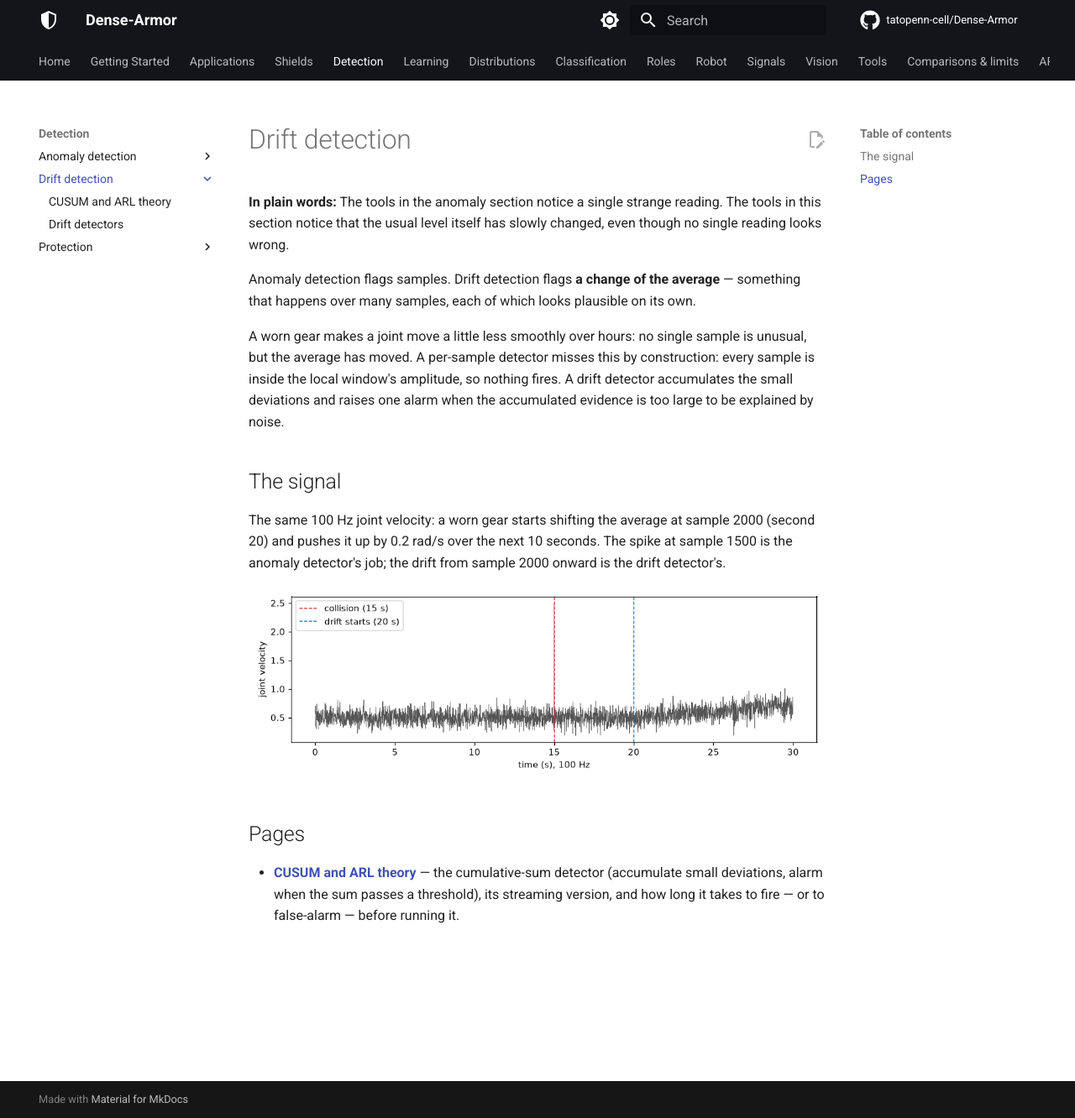
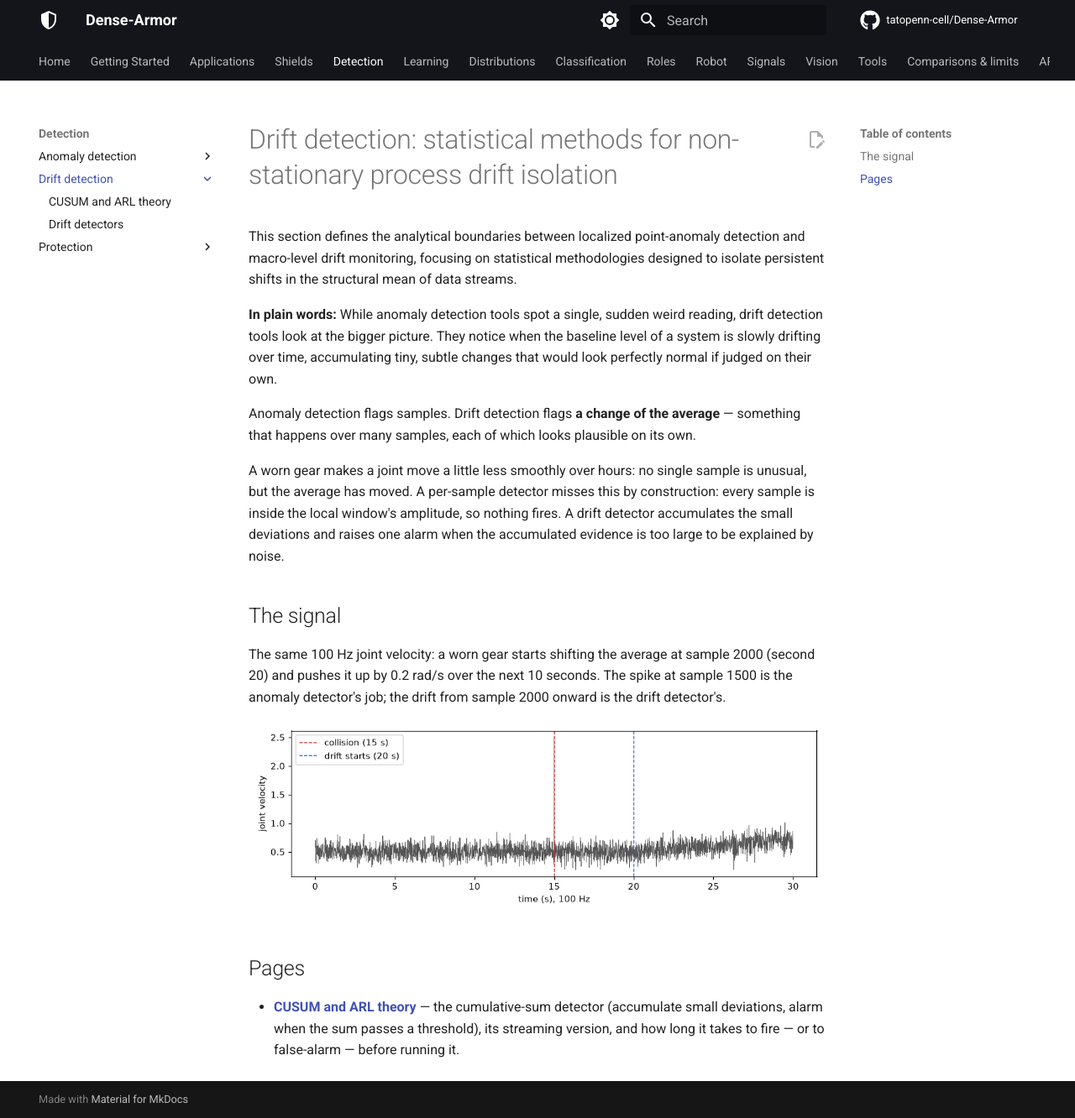
Before and after one commit to tatopenn-cell/Dense-Armor, an MkDocs documentation site: the page built from docs/drift/index.md, in a window 1280 px wide and 1332 px high. Shown: the whole window at 84% size. Built offline with MkDocs 1.6.1 and Material for MkDocs 9.7.7, drawn with Linux system fonts in a browser that asks for light colours; comment, search, counter and statistics services are not loaded.

Commit message:
Enhance drift detection section with clearer definitions
Clarified the explanation of drift detection and its distinction from anomaly detection, emphasizing statistical methods for monitoring changes in data streams.

```diff
--- a/docs/drift/index.md
+++ b/docs/drift/index.md
@@ -1,6 +1,9 @@
-# Drift detection
+# Drift detection: statistical methods for non-stationary process drift isolation
 
-**In plain words:** The tools in the anomaly section notice a single strange reading. The tools in this section notice that the usual level itself has slowly changed, even though no single reading looks wrong.
+This section defines the analytical boundaries between localized point-anomaly detection and macro-level drift monitoring, focusing on statistical methodologies designed to isolate persistent shifts in the structural mean of data streams.
+
+**In plain words:** While anomaly detection tools spot a single, sudden weird reading, drift detection tools look at the bigger picture. They notice when the baseline level of a system is slowly drifting over time, accumulating tiny, subtle changes that would look perfectly normal if judged on their own.
+
 
 Anomaly detection flags samples. Drift detection flags **a change of the average** —
 something that happens over many samples, each of which looks plausible on its own.
```
